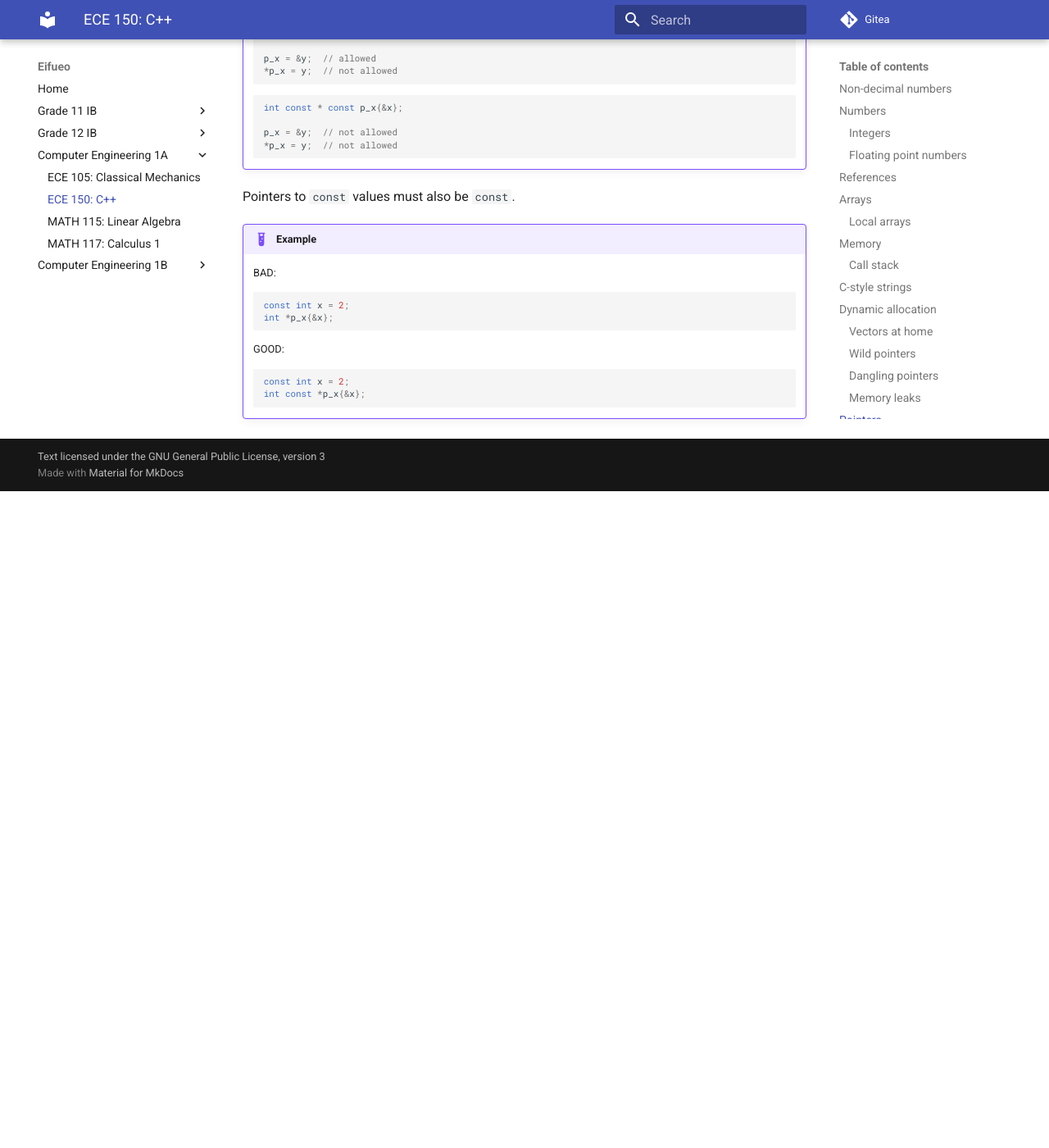
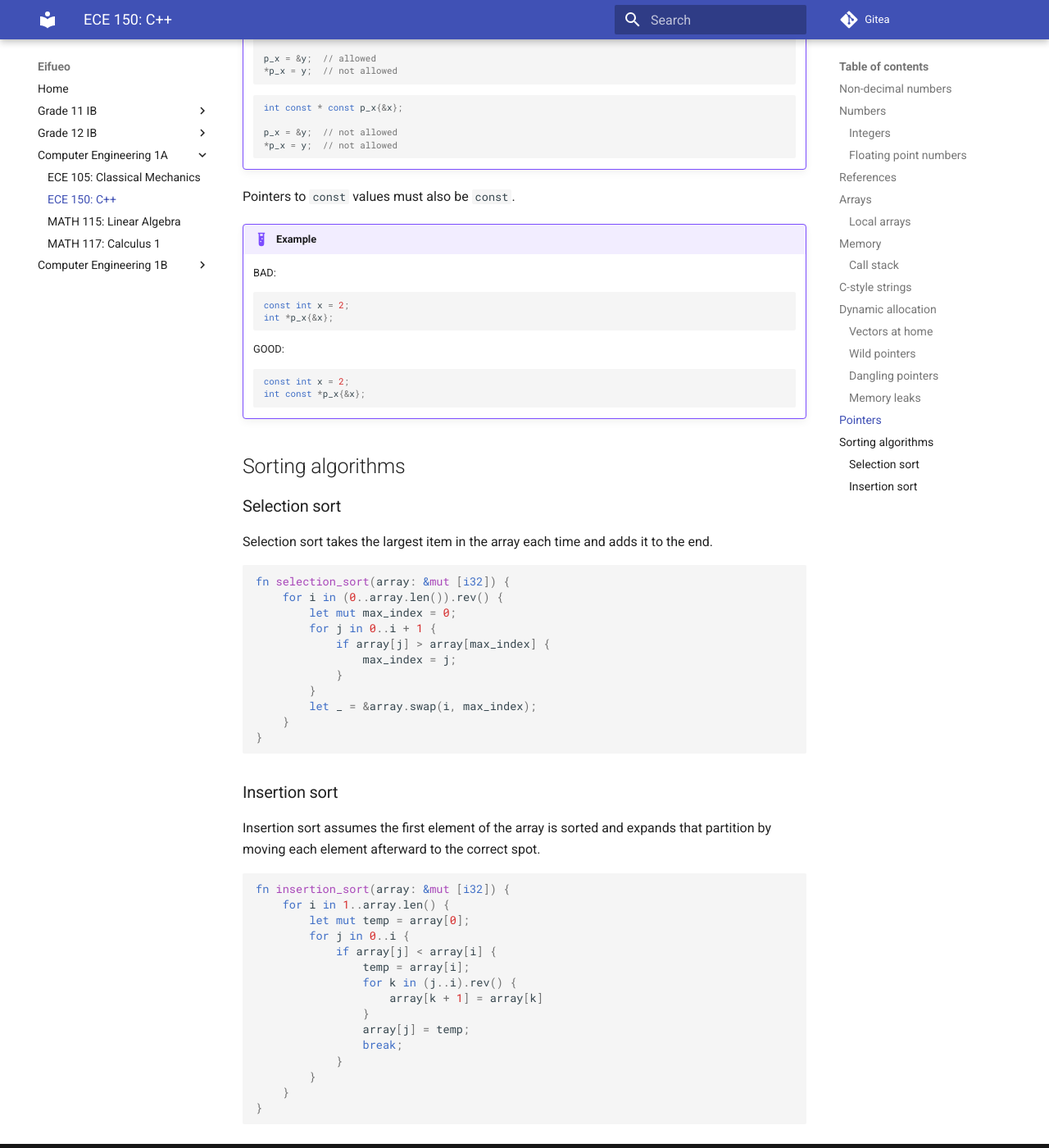
Before and after one commit to potatoeggy/eifueo, an MkDocs documentation site: the page built from docs/ce1/ece150.md, in a window 1280 px wide and 1400 px high, scrolled down 8058 px. Shown: the whole window at 82% size. Built offline with MkDocs 1.6.1 and Material for MkDocs 9.7.7, drawn with Linux system fonts in a browser that asks for light colours; before the commit the page ends 8657 px from its top, so only the background shows below that.

Commit message:
ece150: add sorting

````diff
--- a/docs/ce1/ece150.md
+++ b/docs/ce1/ece150.md
@@ -338,3 +338,45 @@ Pointers to `const` values must also be `const`.
     const int x = 2;
     int const *p_x{&x};
     ```
+
+## Sorting algorithms
+
+### Selection sort
+
+Selection sort takes the largest item in the array each time and adds it to the end.
+
+```rust
+fn selection_sort(array: &mut [i32]) {
+    for i in (0..array.len()).rev() {
+        let mut max_index = 0;
+        for j in 0..i + 1 {
+            if array[j] > array[max_index] {
+                max_index = j;
+            }
+        }
+        let _ = &array.swap(i, max_index);
+    }
+}
+```
+
+### Insertion sort
+
+Insertion sort assumes the first element of the array is sorted and expands that partition by moving each element afterward to the correct spot.
+
+```rust
+fn insertion_sort(array: &mut [i32]) {
+    for i in 1..array.len() {
+        let mut temp = array[0];
+        for j in 0..i {
+            if array[j] < array[i] {
+                temp = array[i];
+                for k in (j..i).rev() {
+                    array[k + 1] = array[k]
+                }
+                array[j] = temp;
+                break;
+            }
+        }
+    }
+}
+```
````
